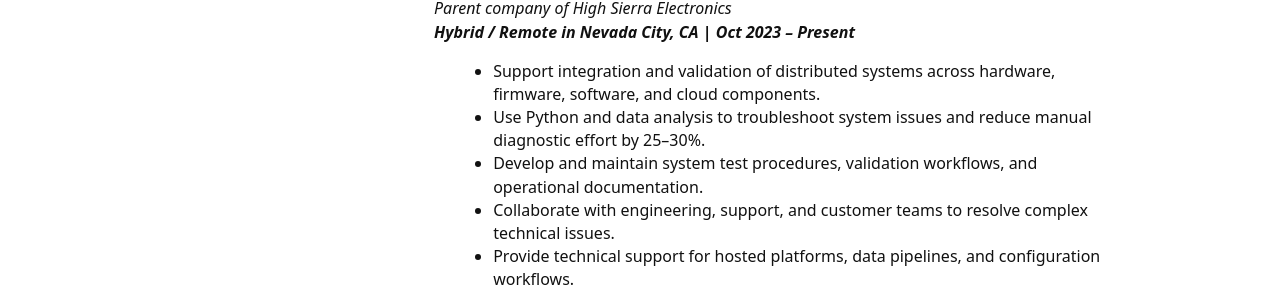
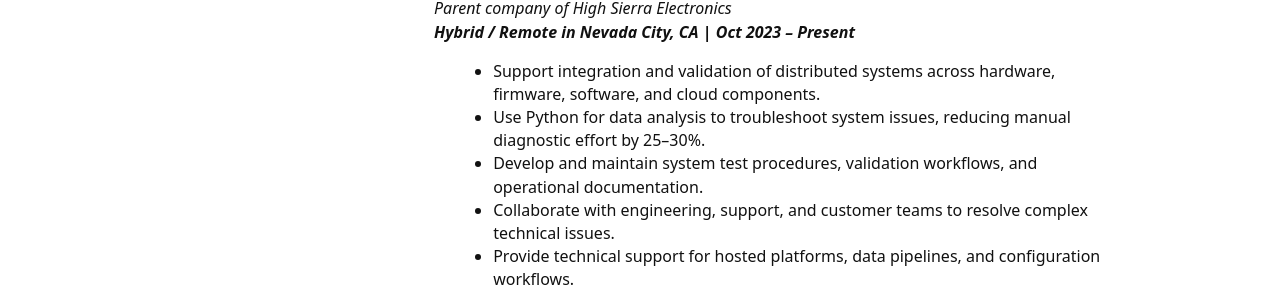
Before and after one commit to jostagirl/PublicResume, a Jekyll site: the page built from v/ITrecruiter/index.md, in a window 1280 px wide and 900 px high, scrolled down 1601 px. Shown: the part 154-455 px from the top of the window. Built offline with Jekyll 4.4.1, drawn with Linux system fonts in a browser that asks for light colours; our own code applies the rules of GitHub Pages for plain Markdown files.

Commit message:
Publish resume site update

```diff
--- a/v/ITrecruiter/index.md
+++ b/v/ITrecruiter/index.md
@@ -75,7 +75,7 @@ Systems-focused IT professional with 13+ years of experience supporting and main
 ***Hybrid / Remote in Nevada City, CA | Oct 2023 – Present***
 
 - Support integration and validation of distributed systems across hardware, firmware, software, and cloud components.
-- Use Python and data analysis to troubleshoot system issues and reduce manual diagnostic effort by 25–30%.
+- Use Python for data analysis to troubleshoot system issues,  reducing manual diagnostic effort by 25–30%.
 - Develop and maintain system test procedures, validation workflows, and operational documentation.
 - Collaborate with engineering, support, and customer teams to resolve complex technical issues.
 - Provide technical support for hosted platforms, data pipelines, and configuration workflows.
@@ -108,8 +108,6 @@ Systems-focused IT professional with 13+ years of experience supporting and main
 - Configured firewalls, routers, port forwarding, and DMZs for testing and NTCIP-compliant systems.
 - Created system documentation and trained staff on system usage and security awareness.
 
-
-
 ---
 
 #### **EDUCATION**
```
